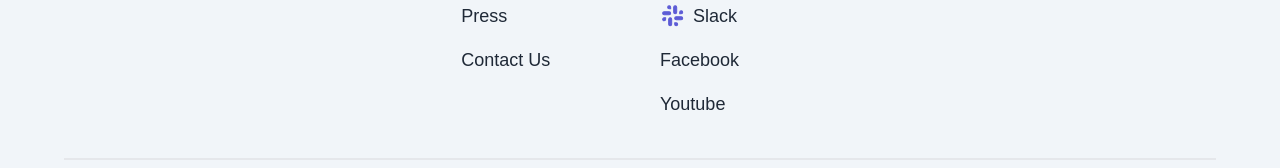
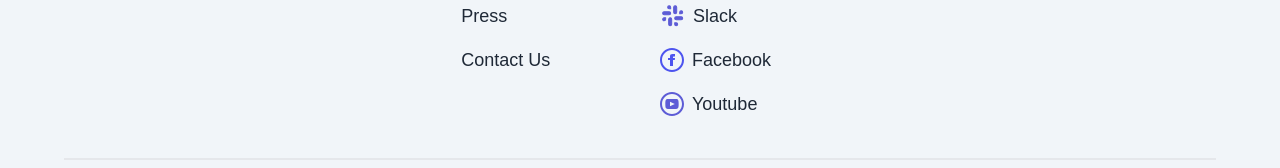
Before and after one commit to GenZtechies/gzt-web, a Next.js app: page / in a window 1280 px wide. Shown: the part 4435-4603 px from the top of the page. Built offline with nearby package versions, Linux system fonts and the light colour scheme.

Commit message:
feat: implement social icons

```diff
--- a/components/Footer.tsx
+++ b/components/Footer.tsx
@@ -119,13 +119,13 @@ const Footer = () => {
                                     </Link>
                                     <Link href="https://www.facebook.com/genztechies" target="_blank" className="list-item">
                                         <div className="flex gap-2">
-                                            {/* <img src="/assets/images/social-icons/facebook.svg" alt="social-icon" /> */}
+                                            <img src="/assets/images/social-icons/facebook.svg" alt="social-icon" />
                                             Facebook
                                         </div>
                                     </Link>
                                     <Link href="https://youtube.com/@genztechies" target="_blank" className="list-item">
                                         <div className="flex gap-2">
-                                            {/* <img src="/assets/images/social-icons/youtube.svg" alt="social-icon" /> */}
+                                            <img src="/assets/images/social-icons/youtube.svg" alt="social-icon" />
                                             Youtube
                                         </div>
                                     </Link>
```
Also changed, not shown: public/assets/images/social-icons/facebook.svg (added), public/assets/images/social-icons/youtube.svg (added).
